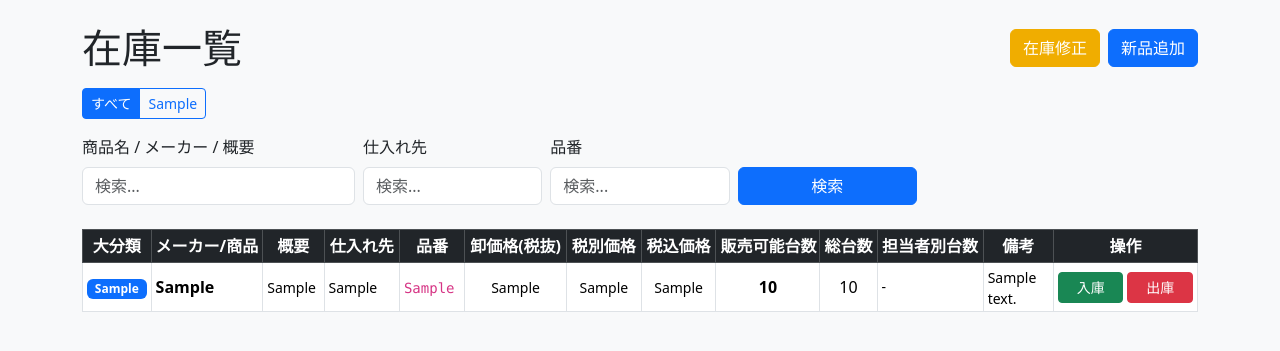
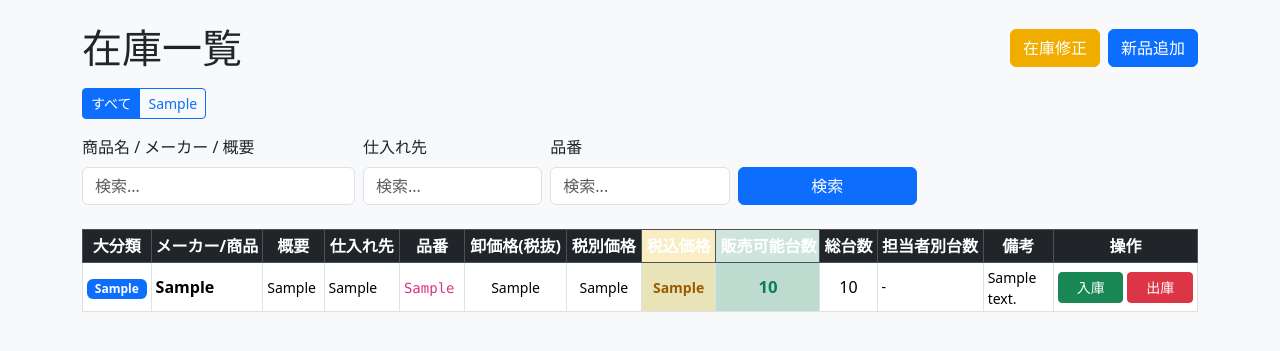
Before and after one commit to 970628809/Inventory, a Flask app: page /inventory in a window 1280 px wide. Shown: the part 56-407 px from the top of the page. Run offline with Flask 3, Linux system fonts and the light colour scheme; the visitor is signed in with stand-in values (Sample User, id 1); tables that the repository leaves empty hold one stand-in row (values such as "Sample post").

Commit message:
Highlight staff and key inventory columns

```diff
--- a/inventory_app/app.py
+++ b/inventory_app/app.py
@@ -284,10 +284,27 @@ app.jinja_env.filters["format_staff_summary_text"] = format_staff_summary_text
 
 
 def format_staff_summary_display(staff_stock_json, staff_memo_json=None):
-    text = format_staff_summary_text(staff_stock_json, staff_memo_json)
-    if text == "-":
+    try:
+        staff_stock = json.loads(staff_stock_json or "{}")
+    except Exception:
+        staff_stock = {}
+    try:
+        staff_memos = json.loads(staff_memo_json or "{}")
+    except Exception:
+        staff_memos = {}
+
+    lines = []
+    for name, quantity in staff_stock.items():
+        quantity = parse_int(quantity)
+        if quantity == 0:
+            continue
+        memo = str(staff_memos.get(name, "") or "").strip()
+        lines.append(f'<span class="staff-summary-main">{escape(name)}: {escape(quantity)}</span>')
+        if memo:
+            lines.append(f'<span class="staff-summary-memo">{escape(memo)}</span>')
+    if not lines:
         return "-"
-    return Markup("<br>".join(escape(line) for line in text.splitlines()))
+    return Markup("<br>".join(lines))
 
 
 app.jinja_env.filters["format_staff_summary"] = format_staff_summary_display
--- a/inventory_app/static/style.css
+++ b/inventory_app/static/style.css
@@ -116,6 +116,33 @@ td.stock-table-staff small {
   display: block;
   overflow-wrap: anywhere;
   line-height: 1.25;
+}
+
+.staff-summary-main {
+  color: #0d6efd;
+  font-weight: 700;
+}
+
+.staff-summary-memo {
+  color: #495057;
+}
+
+.stock-table-tax-included {
+  background-color: rgba(255, 193, 7, 0.22) !important;
+}
+
+td.stock-table-tax-included small {
+  color: #9a5b00;
+  font-weight: 700;
+}
+
+.stock-table-available-highlight {
+  background-color: rgba(25, 135, 84, 0.18) !important;
+}
+
+td.stock-table-available-highlight strong {
+  color: #087f5b;
+  font-size: 1.05rem;
 }
 
 .staff-quantity-btn {
--- a/inventory_app/templates/inventory.html
+++ b/inventory_app/templates/inventory.html
@@ -60,8 +60,8 @@
           <th class="stock-table-sku">品番</th>
           <th class="text-center stock-table-price stock-table-wholesale">卸価格(税抜)</th>
           <th class="text-center stock-table-price">税別価格</th>
-          <th class="text-center stock-table-price">税込価格</th>
-          <th class="text-center stock-table-available">販売可能台数</th>
+          <th class="text-center stock-table-price stock-table-tax-included">税込価格</th>
+          <th class="text-center stock-table-available stock-table-available-highlight">販売可能台数</th>
           <th class="text-center">総台数</th>
           <th class="stock-table-staff">{{ '担当者別台数' if is_admin else '担当数量' }}</th>
           <th class="stock-table-notes">備考</th>
@@ -92,8 +92,8 @@
             <td class="stock-table-sku"><code>{{ product.sku }}</code></td>
             <td class="text-center stock-table-price stock-table-wholesale"><small>{{ product.wholesale_price }}</small></td>
             <td class="text-center stock-table-price"><small>{{ product.tax_excluded_price }}</small></td>
-            <td class="text-center stock-table-price"><small>{{ product.tax_included_price }}</small></td>
-            <td class="text-center stock-table-available"><strong>{{ product.available_stock }}</strong></td>
+            <td class="text-center stock-table-price stock-table-tax-included"><small>{{ product.tax_included_price }}</small></td>
+            <td class="text-center stock-table-available stock-table-available-highlight"><strong>{{ product.available_stock }}</strong></td>
             <td class="text-center">{{ product.total_stock }}</td>
             <td class="stock-table-staff">
               {% if is_admin %}
```
Also changed, not shown: inventory_app/templates/stocktaking.html (+4 -4 lines).
